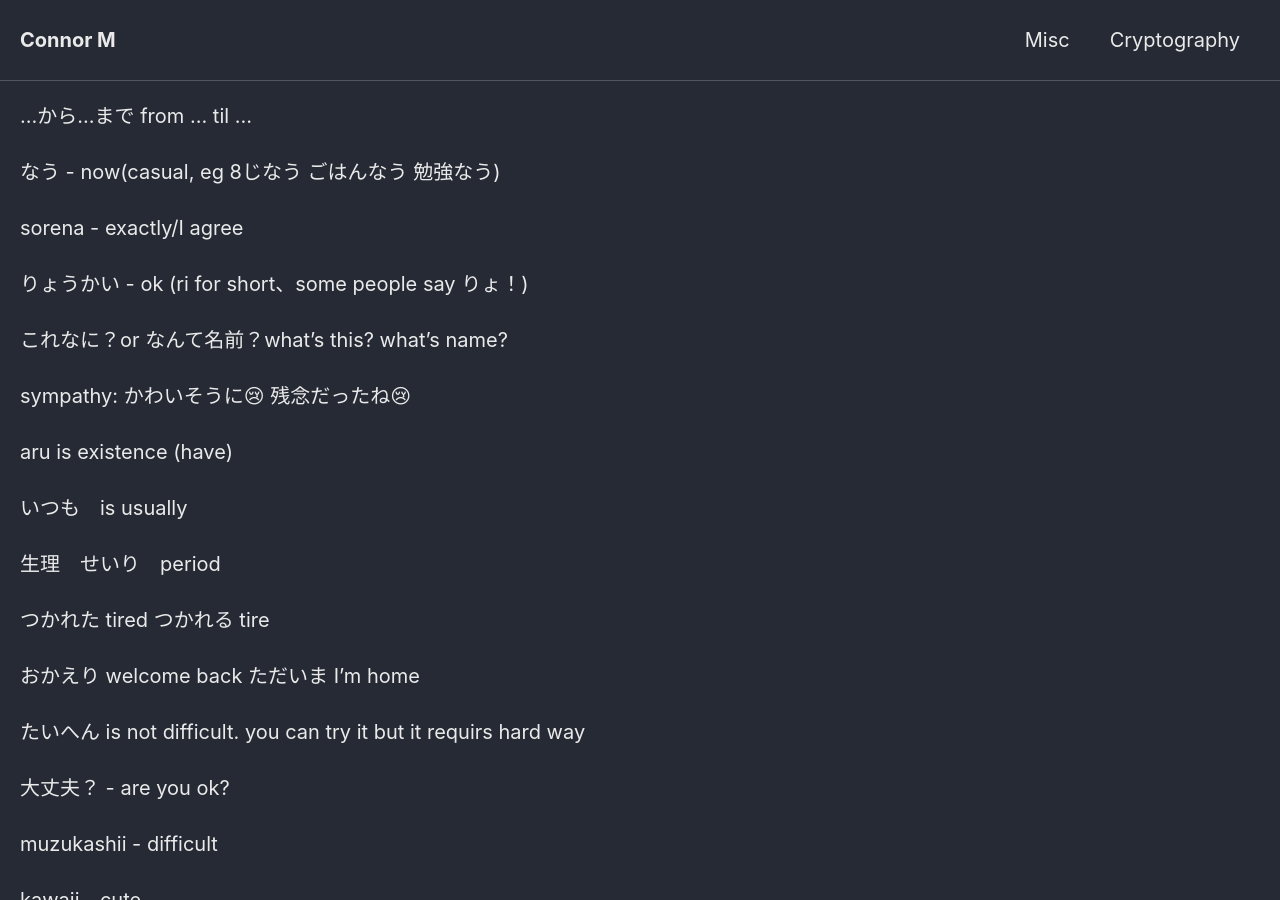
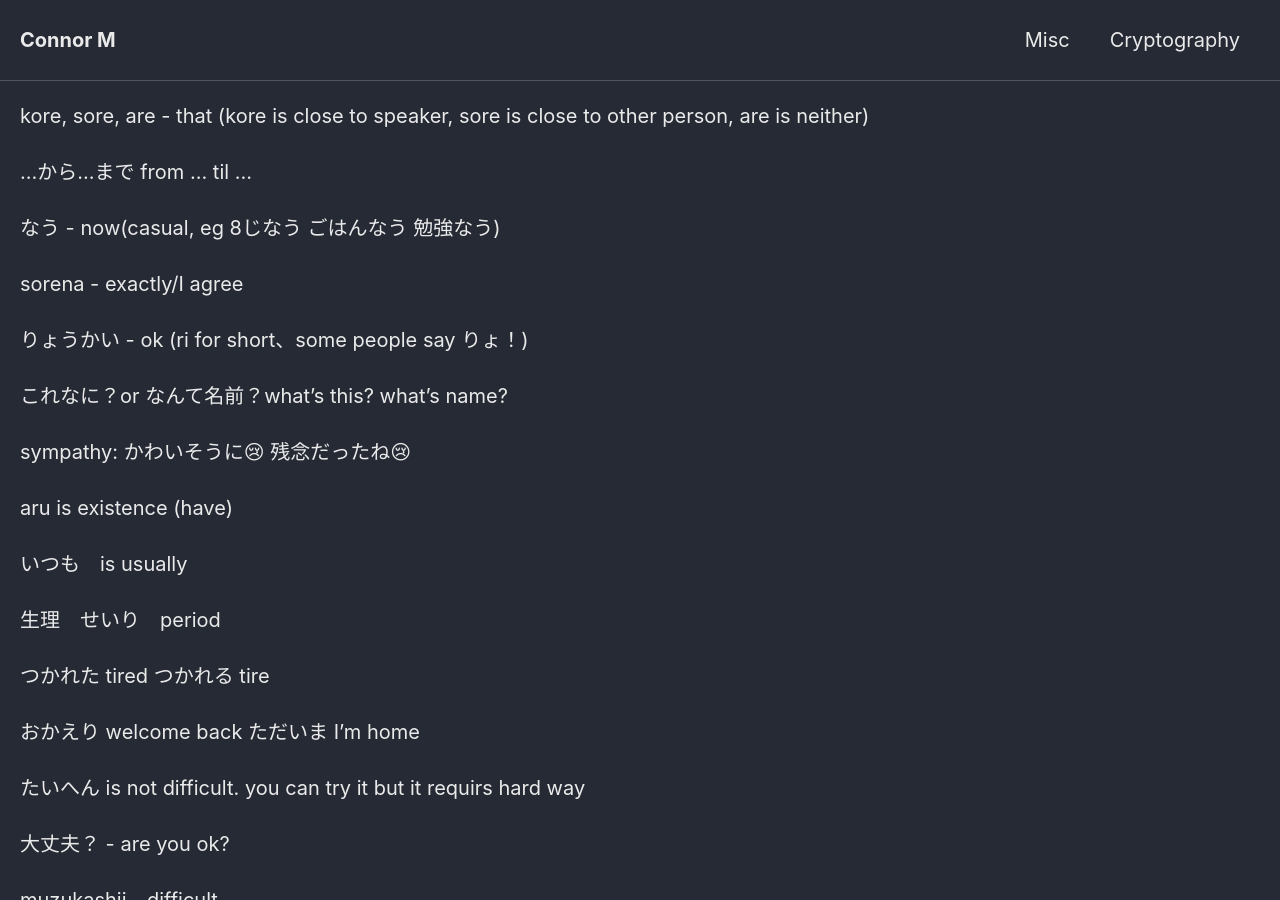
Before and after one commit to Connor-McCartney/Connor-McCartney.github.io, a Jekyll site: the page built from _pages/misc/japanese.md, in a window 1280 px wide and 900 px high. Built offline with Jekyll 4.4.1, drawn with Linux system fonts in a browser that asks for light colours; cached includes are drawn as plain includes; our own code applies the rules of GitHub Pages for plain Markdown files.

Commit message:
Update japanese.md

```diff
--- a/_pages/misc/japanese.md
+++ b/_pages/misc/japanese.md
@@ -1,3 +1,5 @@
+kore, sore, are - that (kore is close to speaker, sore is close to other person, are is neither)
+
 ...から...まで  from ... til ...
 
 なう - now(casual, eg 8じなう ごはんなう 勉強なう)
```
